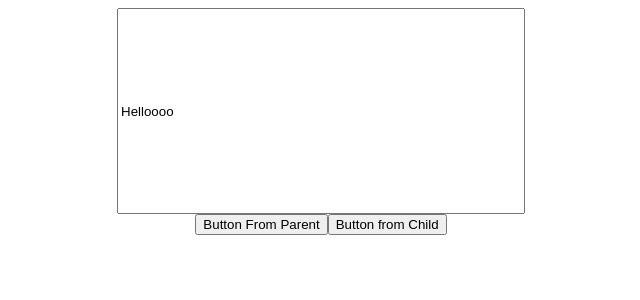
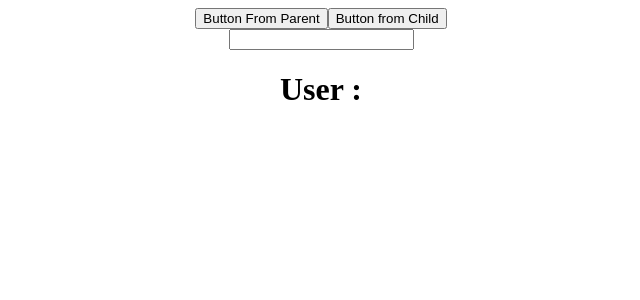
Before and after one commit to shirin-nazari/react-hook, a React (Create React App) app: page / in a window 1280 px wide. Shown: the top 300 px of the page, without its empty margins (319-959 px from the left). Built offline with nearby package versions, Linux system fonts and the light colour scheme.

Commit message:
use context

```diff
--- a/src/App.js
+++ b/src/App.js
@@ -1,4 +1,5 @@
 import './App.css';
+import ContextTutorial from './useContext/ContextTutorial';
 import EffectTutorial from './useEffect/EffectTutorial';
 import ImperativeHandleTutorial from './useImperativeHandle/ImperativeHandleTutorial';
 import LayoutEffectTutorial from './useLayoutEffect/LayoutEffectTutorial';
@@ -13,8 +14,9 @@
       <ReducerTutorial />
       <EffectTutorial />
       <RefTutorial /> */}
-      <LayoutEffectTutorial />
+      {/* <LayoutEffectTutorial /> */}
       <ImperativeHandleTutorial />
+      <ContextTutorial />
     </div>
   );
 }
--- a/src/useContext/ContextTutorial.js
+++ b/src/useContext/ContextTutorial.js
@@ -1,6 +1,25 @@
+import { createContext, useState } from "react"
+import Login from "./Login"
+import User from "./User"
+// use props
+// const ContextTutorial = () => {
+//     const [username, setUsername] = useState('')
+//     // you don`t use many props it maintainable it use context api because mange your state
+//     return (
+//         <div>
+//             <Login setUserName={setUsername} /><User username={username} />
+//         </div>
+//     )
+// }
+// use context
+export const AppContext = createContext(null)
 const ContextTutorial = () => {
+    const [username, setUsername] = useState('')
+    // you don`t use many props it maintainable it use context api because mange your state
     return (
-        <div>hi</div>
+        <AppContext.Provider value={{ username, setUsername }}>
+            <Login /><User />
+        </AppContext.Provider>
     )
 }
 export default ContextTutorial
--- /dev/null
+++ b/src/useContext/Login.js
@@ -0,0 +1,21 @@
+// use props
+// const Login = ({ setUserName }) => {
+//     return (
+//         <input onChange={(e) => {
+//             setUserName(e.target.value)
+//         }} />
+//     )
+// }
+// use context
+import { useContext } from "react"
+import { AppContext } from "./ContextTutorial"
+const Login = () => {
+    const { setUsername } = useContext(AppContext)
+    return (
+        <input onChange={(e) => {
+            setUsername(e.target.value)
+        }} />
+    )
+}
+
+export default Login
--- /dev/null
+++ b/src/useContext/User.js
@@ -0,0 +1,16 @@
+// use props
+// const User = ({ username }) => {
+//     return (
+//         <h1>User :{username}</h1>
+//     )
+// }
+// use Context
+import { useContext } from "react"
+import { AppContext } from "./ContextTutorial"
+const User = () => {
+    const { username } = useContext(AppContext)
+    return (
+        <h1>User :{username}</h1>
+    )
+}
+export default User
```
